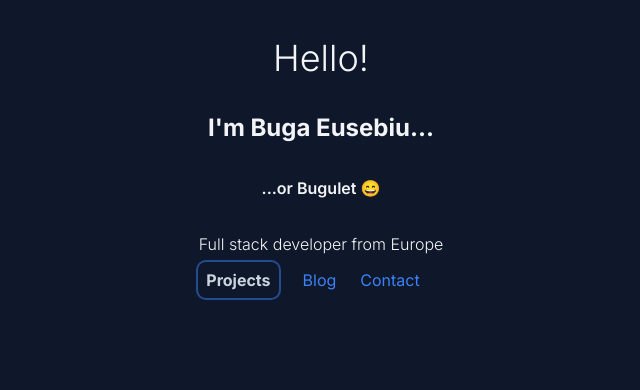
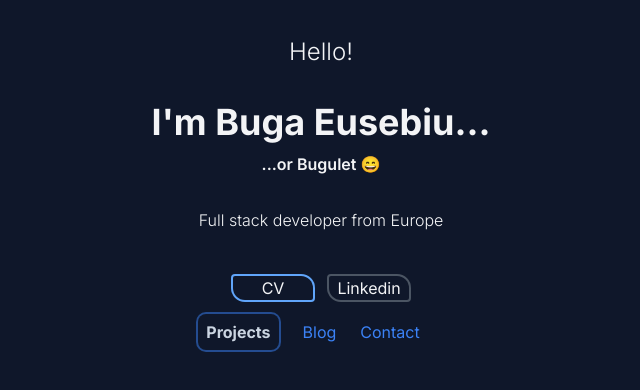
Before and after one commit to Bugulet/Portfolio, a Next.js app: page / in a window 1280 px wide. Shown: the top 390 px of the page, without its empty margins (319-959 px from the left). Built offline with nearby package versions, Linux system fonts and the light colour scheme.

Commit message:
added button component

```diff
--- /dev/null
+++ b/src/app/components/buttonComponent.tsx
@@ -0,0 +1,11 @@
+interface ButtonComponentProps {
+    content: string;
+    isActive:boolean;
+
+}
+
+export default function ButtonComponent(props: ButtonComponentProps) {
+    return <>
+        <button className={`rounded-tr-xl rounded-bl-xl rounded-sm ring-2 min-w-20 m-2 mb-5  ${props.isActive? "ring-blue-400" : 'ring-gray-600'}`}>{props.content}</button>
+    </>
+}
--- a/src/app/page.tsx
+++ b/src/app/page.tsx
@@ -7,15 +7,21 @@ import Col from 'react-bootstrap/esm/Col';
 import Row from 'react-bootstrap/esm/Row';
 import { Nav } from 'react-bootstrap';
 import Link from 'next/dist/client/link';
+import ButtonComponent from './components/buttonComponent';
 
 
 export default function Home() {
   return (
     <>
-      <h1 className='mb-4 text-4xl font-light leading-none m-10 text-center'>Hello!</h1>
-      <h2 className='mb-4 text-2xl font-bold leading-none m-10 text-center'>I'm Buga Eusebiu...</h2>
-      <h3 className='mb-4 text-md font-semibold leading-none m-10 text-center'>...or Bugulet 😄</h3>
-      <h1 className='mb-4 text-md font-light leading-none m-10 text-center'>Full stack developer from Europe</h1>
+      <h1 className='mb-4 text-2xl font-light leading-none m-10 text-center'>Hello!</h1>
+      <h2 className='mb-4 text-4xl font-bold leading-none m-10 text-center'>I'm Buga Eusebiu...</h2>
+      <h3 className='mb-4 text-md font-semibold leading-none m-2 text-center'>...or Bugulet 😄</h3>
+      <h1 className=' text-md font-light leading-none m-10 text-center'>Full stack developer from Europe</h1>
+
+      <div className='flex justify-center'>
+          <ButtonComponent content="CV" isActive={true} />
+          <ButtonComponent content="Linkedin" isActive={false} />
+      </div>
       <ul className="flex justify-center">
         <li className="mr-6">
           <a className="text-slate-300 font-bold ring-2 p-2 rounded-lg hover:bg-blue-500" href="/projects">Projects</a>
```
